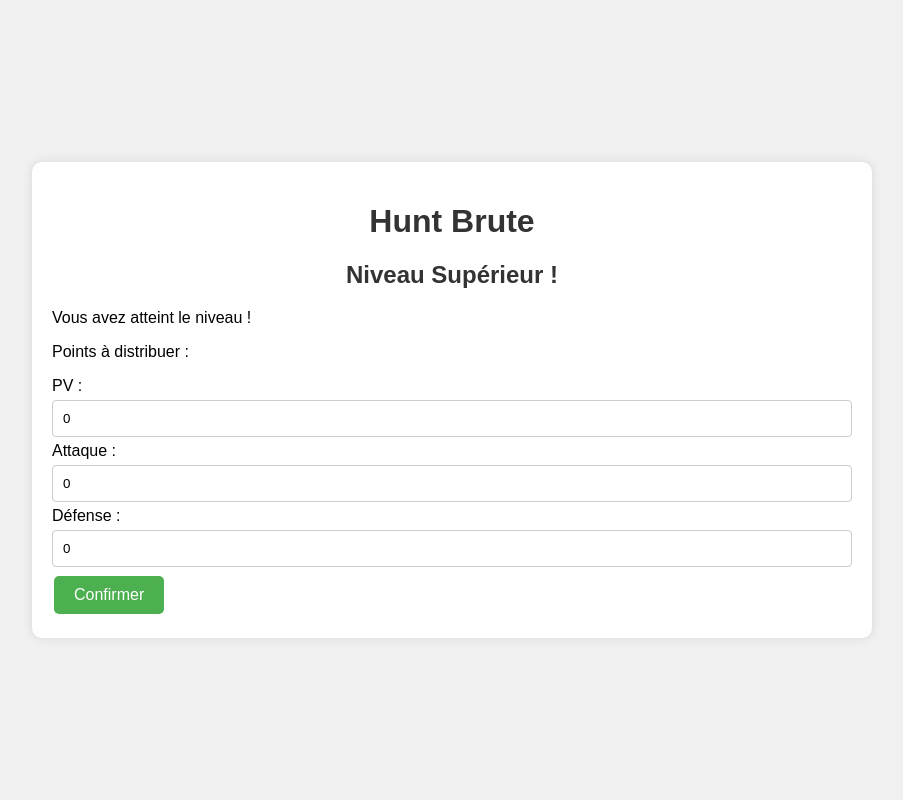
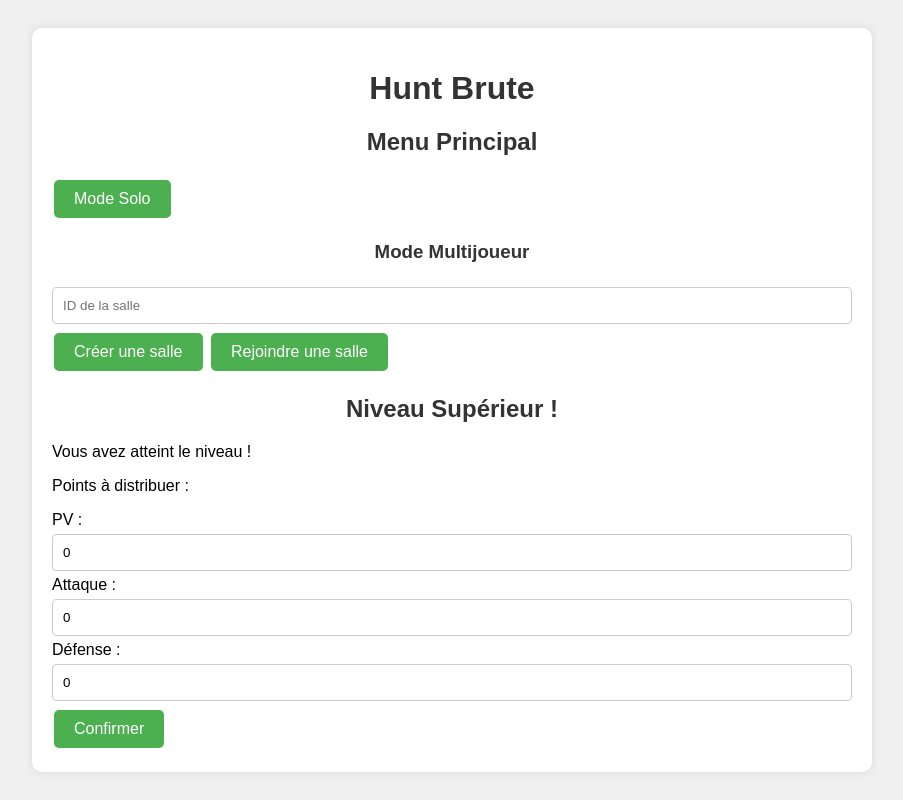
Before and after one commit to Spik2607/Hunt-Brute, a website: page public/index.html in a window 1280 px wide. Shown: the whole page, without its empty margins (188-1091 px from the left). Drawn offline with nearby package versions, Linux system fonts and the light colour scheme.

Commit message:
Update styles.css

```diff
--- a/public/styles.css
+++ b/public/styles.css
@@ -23,8 +23,12 @@ h1, h2, h3 {
     text-align: center;
 }
 
+
 .game-area {
     display: none;
+}
+#main-menu {
+    display: block; /* Ceci devrait être géré par JavaScript, mais peut aider pour le débogage */
 }
 
 button {
```
